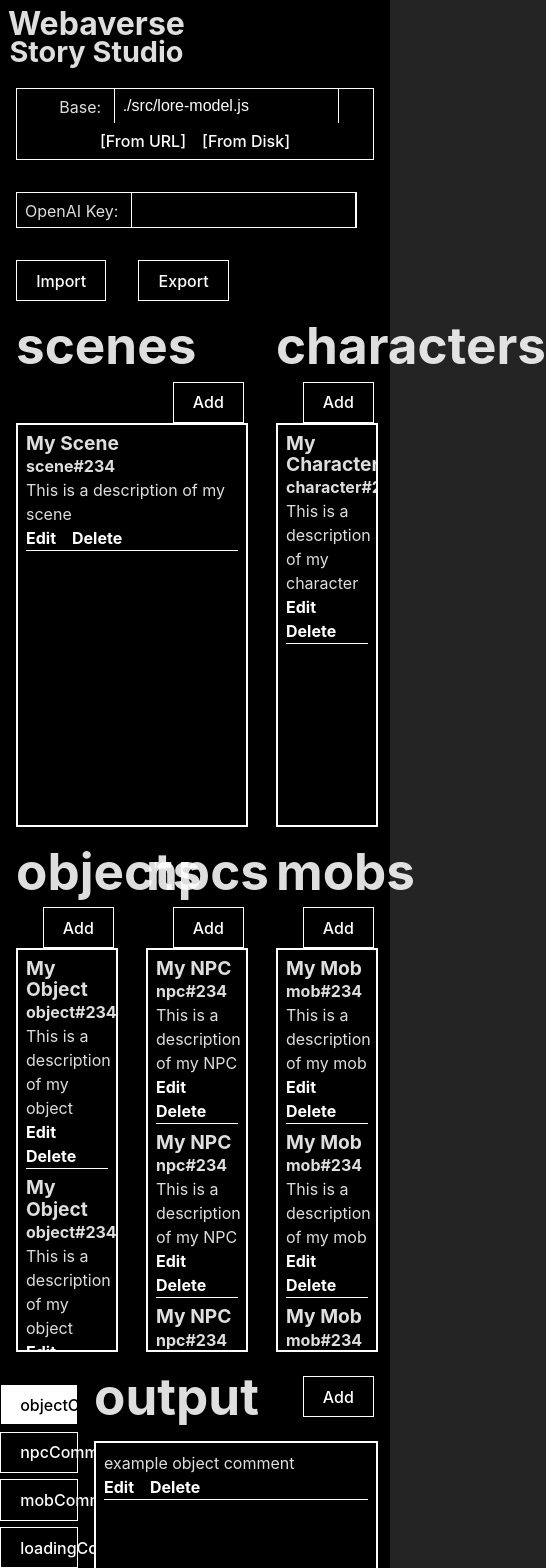
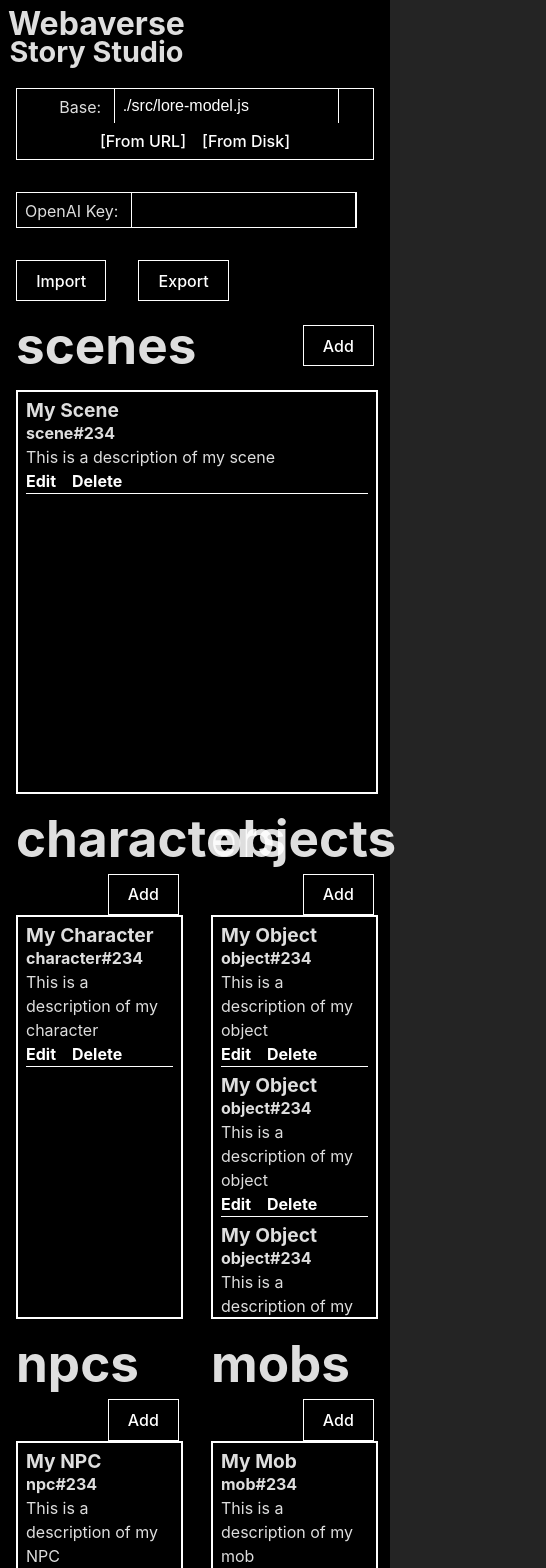
Before and after one commit to webaverse-studios/storystudio, a React (Vite) app: page / in a window 390 px wide. Shown: the top 1568 px of the page, 546 px wide, since content can reach past the window. Built offline with nearby package versions, Linux system fonts and the light colour scheme.

Commit message:
responsive

```diff
--- a/src/App.css
+++ b/src/App.css
@@ -150,6 +150,37 @@
   width: 40%!important;
 }
 
+/* create a media query for the mobile view */
+/* scene_wrapped should be 100% width */
+@media (max-width: 1200px) {
+  .scene_wrapped {
+    width: 100%!important;
+  }
+  .character_wrapped {
+    width: 50%!important;
+  }
+
+  .object_wrapped {
+    width: 50%!important;
+  }
+
+  .npc_wrapped {
+    width: 50%!important;
+  }
+
+  .mob_wrapped {
+    width: 50%!important;
+  }
+
+  .context_wrapped {
+    width: 20%!important;
+  }
+
+  .generator_wrapped {
+    width: 40%!important;
+  }
+}
+
 .importButton, .exportButton {
   margin: 1em;
   float: left;
```
